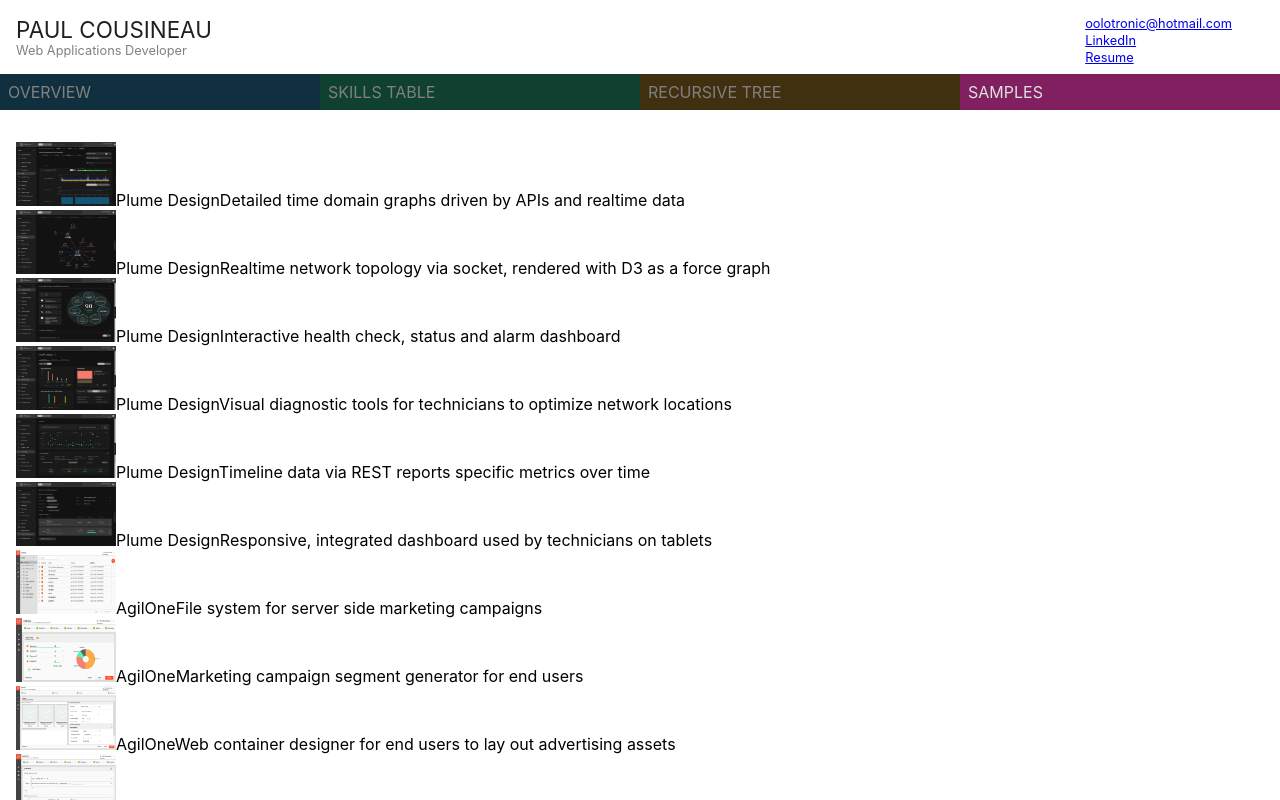
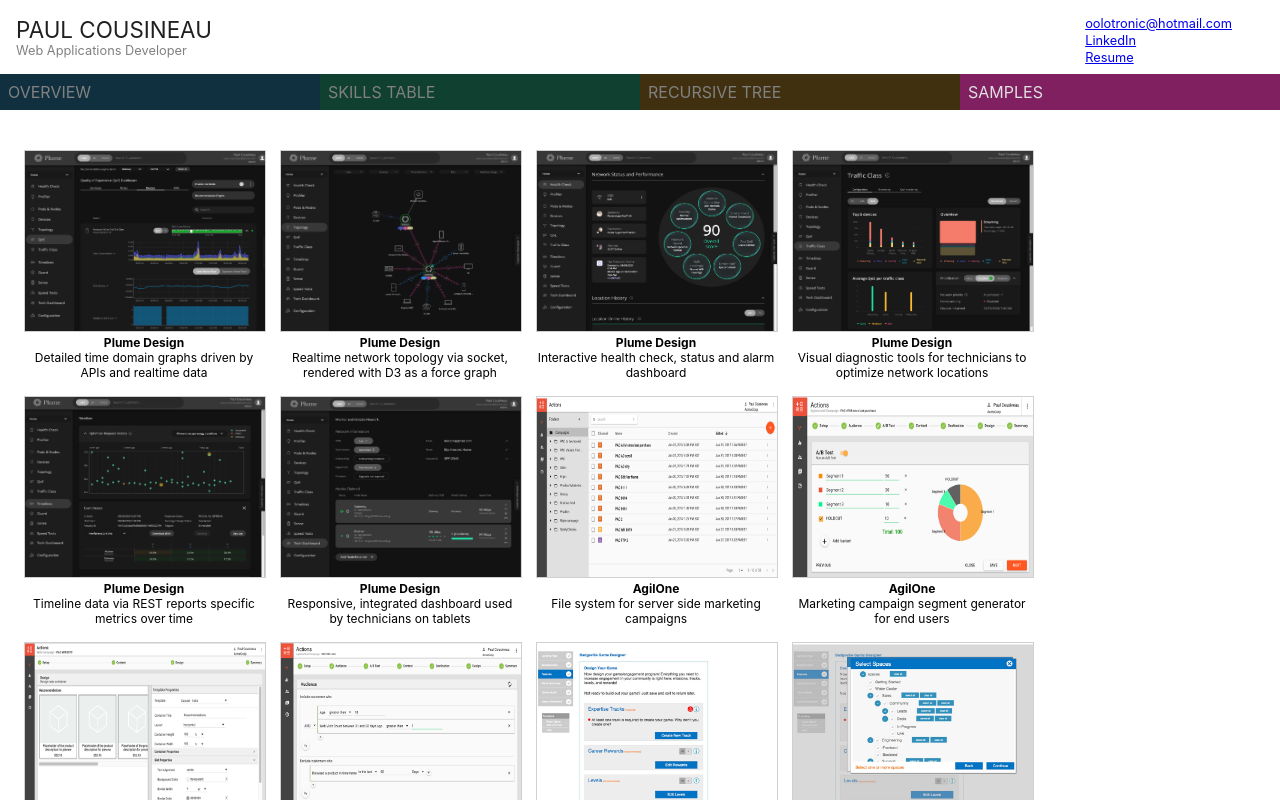
Before and after one commit to oolox/pcousineau-react, a React (Create React App) app: page / in a window 1280 px wide. Both pictures are taken after a click on the element "SAMPLES". Shown: the top 800 px of the page. Built offline with nearby package versions, Linux system fonts and the light colour scheme.

Commit message:
V1: StableWSamples

```diff
--- /dev/null
+++ b/src/components/modal/modal.css
@@ -0,0 +1,30 @@
+.modal {
+    cursor: pointer;
+    background: #d0d0d0;
+    position: fixed;
+    top: 0%;
+    bottom: 0%;
+    left: 0%;
+    right: 0%;
+    text-align: center;
+    .screenImg {
+        padding-top: 1rem;
+        height: auto;
+        width: auto;
+        max-width: 75%;
+        max-height: 75%;
+    }
+    .screenTitle {
+        font-size: 1rem;
+        padding-top: 1rem;
+    }
+}
+
+@keyframes fadeIn {
+    from { opacity: 0; }
+    to { opacity: 1; }
+}
+
+.fade-in {
+    animation: fadeIn 0.5s ease-in-out;
+}
--- /dev/null
+++ b/src/components/modal/modal.tsx
@@ -0,0 +1,19 @@
+import React from 'react';
+import "./modal.css"
+
+const modal = (props: any) => {
+    const handleClick = (item: any) => {
+        props.close(item);
+    }
+
+    return <div className="modal fade-in" onClick={handleClick}>
+        <div className="screenTitle">
+            <b>{props.screen.company}: </b>{props.screen.description}
+        </div>
+        <img
+            className="screenImg"
+            src={require(`../../assets/img/${props.screen.fileName}`)} height={180} width={240}/>
+    </div>
+}
+
+export default modal;
--- a/src/components/samples/samples.css
+++ b/src/components/samples/samples.css
@@ -1,4 +1,28 @@
 .samples
 {
     padding:1rem;
+    .screenshot-container {
+        display: flex;
+        flex-direction: row;
+        flex-wrap: wrap;
+
+        .screenshot {
+            padding: 0.5rem;
+            text-align: center;
+            font-size: 0.75rem;
+            max-width: 240px;
+
+            .screen-image {
+                border: 1px solid #d0d0d0;
+                cursor: pointer;
+            }
+            .screen-description {
+
+            }
+            .screen-company {
+                font-weight: bold;
+            }
+        }
+
+    }
 }
--- a/src/components/samples/samples.tsx
+++ b/src/components/samples/samples.tsx
@@ -1,22 +1,57 @@
 import React from 'react';
 import "./samples.css";
-import {screenshotType} from "../../App.types";
+import {screenshotType, timelineItemType} from "../../App.types";
 import {useAppSelector} from "../../store/hooks";
-import {selectScreenshots, selectTimeline} from "../../store/timelineSlice";
+import {selectTimeline} from "../../store/timelineSlice";
+import Modal from "../modal/modal";
 
 const Samples = () => {
-    const screenshots: screenshotType[] = useAppSelector(selectScreenshots);
-    const imgTiles = screenshots.map((img: any, index:number) => {
-        return <div key={`${img.company}${index}`}>
+    const timeline: timelineItemType[] = useAppSelector(selectTimeline);
+    let shots: screenshotType[] = [];
+
+    timeline.map((item: timelineItemType): any => {
+        shots = [...shots, ...item.screenshots ?
+            item.screenshots.map((ss: screenshotType): screenshotType => {
+                return {...ss, company: item.company}
+            }) : []]
+    });
+
+    const screenshots:screenshotType[]=shots;
+    const [modalScreen, setModalScreen] = React.useState({});
+    const [showModal, setShowModal] = React.useState(false);
+
+    const selectImg = (img: screenshotType) => {
+        setModalScreen(img);
+        setShowModal(true);
+    }
+
+    const onClose = () => {
+        setShowModal(false);
+    }
+
+    const imgTiles = screenshots.map((img: any, index: number) => {
+        return <div key={`${img.company}${index}`} className="screenshot">
             <img
+                className="screen-image"
                 alt={`${img.description}`}
-                src={require(`../../assets/img/${img.fileName}`)} height={64} width={100}/>
-            {img.company}
-            {img.description}
-        </div>;
+                onClick={() => selectImg(img)}
+                src={require(`../../assets/img/${img.fileName}`)} height={180} width={240}/>
+            <div className="screen-company">
+                {img.company}
+            </div>
+            <div className="screen-description">
+                {img.description}
+            </div>
+
+        </div>
+            ;
     });
-    return <div className="samples">
-        {imgTiles}
+
+    return <div className="samples" >
+        { showModal && <Modal close={()=> onClose()} screen={modalScreen}/> }
+        <div className="screenshot-container">
+            {imgTiles}
+        </div>
     </div>;
 }
 
--- a/src/store/timelineSlice.ts
+++ b/src/store/timelineSlice.ts
@@ -13,13 +13,3 @@
 })
 
 export const selectTimeline = (state: RootState) => state.timeline
-export const selectScreenshots = (state: RootState) => {
-    let shots:screenshotType[]=[];
-
-    state.timeline.map( (item:timelineItemType):any => {
-        shots=[...shots,...item.screenshots ?
-            item.screenshots.map ( (ss:screenshotType):screenshotType =>
-            { return {...ss, company: item.company}})  : []]
-    });
-    return shots;
-}
```
